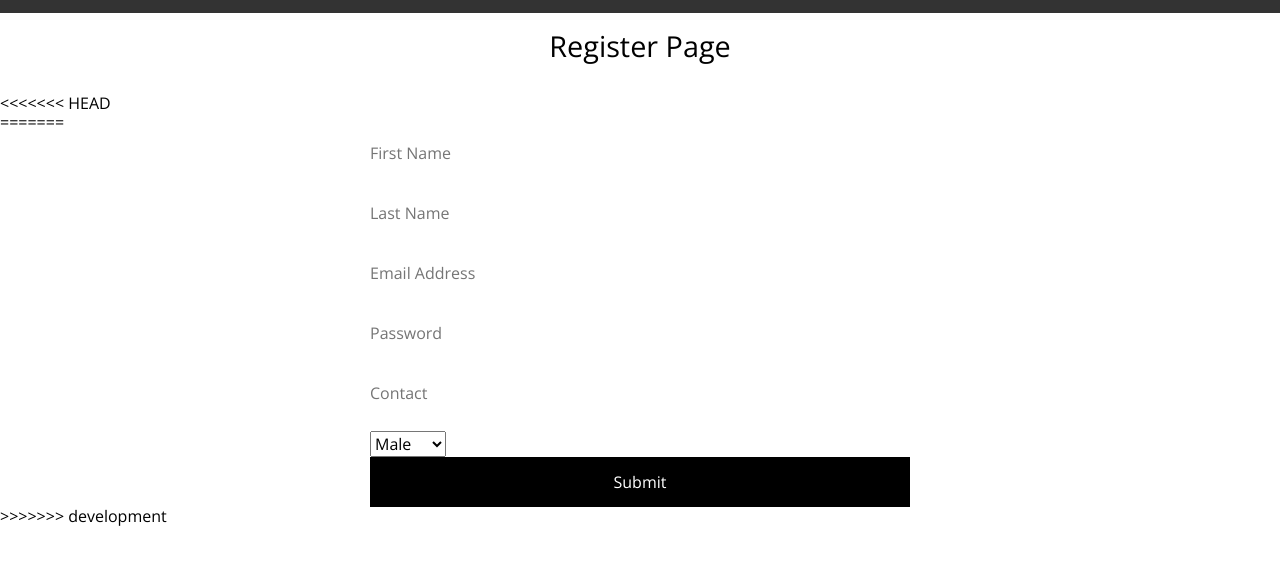
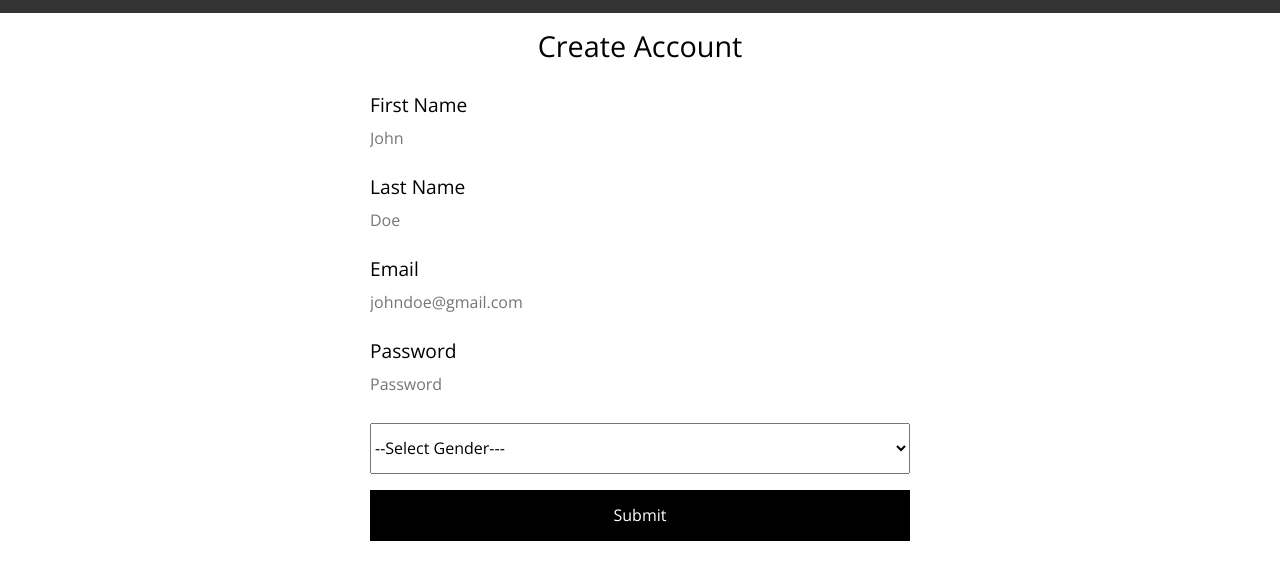
Before and after one commit to kofiarhin/js-shopify-clone, a website built with webpack: page src/register.html in a window 1280 px wide. Shown: the part 50-630 px from the top of the page. Built offline with nearby package versions, Linux system fonts and the light colour scheme.

Commit message:
added login controller and register controller

```diff
--- a/src/css/_base.sass
+++ b/src/css/_base.sass
@@ -52,7 +52,7 @@ input
     label
         font-weight: 400
         font-size: 1.2rem
-    input
+    input, select
         display: block
         width: 100%
         padding: 0.8rem 0rem
--- /dev/null
+++ b/src/js/controller/registerController.js
@@ -0,0 +1,4 @@
+module.exports = function () {
+
+    console.log("register contoller!!!!!")
+}
--- a/src/js/router.js
+++ b/src/js/router.js
@@ -2,7 +2,7 @@ const indexController = require("./controller/indexController");
 const aboutController = require("./controller/aboutController");
 const contactController = require("./controller/contactController");
 const LoginController = require("./controller/loginController")
-
+const RegisterController = require("./controller/registerController")
 // router
 module.exports = function () {
 
@@ -26,7 +26,7 @@ module.exports = function () {
             aboutController();
             return;
         case "/register.html":
-            contactController();
+            RegisterController()
             return;
         case "/login.html":
             LoginController();
--- a/src/register.html
+++ b/src/register.html
@@ -17,55 +17,57 @@
   <header> </header>
   <!-- end header  -->
 
-  <h1 class="title center"> Register Page</h1>
+  <h1 class="title center">Create Account</h1>
 
-<<<<<<< HEAD
+  <div class="form-wrapper">
+    <form action="">
+
+      <!--input-group -->
+      <div class="input-group">
+        <label for="firstname">First Name</label>
+        <input type="text" class="firstname" placeholder="John">
+      </div>
+      <!-- end input-group -->
+
+      <!--input-group -->
+      <div class="input-group">
+        <label for="lastname">Last Name</label>
+        <input type="text" class="lastname" placeholder="Doe">
+      </div>
+      <!-- end input-group -->
+
+      <!--input-group -->
+      <div class="input-group">
+        <label for="email">Email</label>
+        <input type="text" class="email" placeholder="johndoe@gmail.com">
+      </div>
+      <!-- end input-group -->
+
+
+      <!--input-group -->
+      <div class="input-group">
+        <label for="password">Password</label>
+        <input type="password" class="password" placeholder="Password">
+      </div>
+      <!-- end input-group -->
+
+      <!-- input-group -->
+      <div class="input-group">
+        <select name="gender" id="gender">
+          <option value="">--Select Gender---</option>
+          <option value="male">Male</option>
+          <option value="male">Female</option>
+        </select>
+      </div>
+      <!-- end input-group -->
+
+      <button type="submit">Submit</button>
+    </form>
+  </div>
+
   <!-- footer -->
   <footer> </footer>
   <!-- end footer -->
-=======
-
-  <!-- login -->
-  <section id="register">
-
-
-  <!-- container -->
-  <div class="container">
-
-    <!-- form-wrapper -->
-    <div class="form-wrapper">
-
-      <!-- form -->
-      <form action="">
-
-        <input type="text" class="firstname" placeholder="First Name">
-        <input type="text" class="lastname" placeholder="Last Name">
-        <input type="text" class="email" placeholder="Email Address">
-        <input type="text" class="password" placeholder="Password">
-        <input type="text" class="Contact" placeholder="Contact">
-<!-- gender -->
-      <select class="gender">
-          <option value="male"> Male </option>
-          <option value="female"> Female </option>
-      </select>
-<!-- end gender -->
-        <button type="submit" class="btn btn-submit">Submit</button>
-
-      </form>
-      <!-- end form -->
-    </div>
-
-    <!-- end form-wrapper -->
-  </div>
-  <!-- end container -->
-  </section>
-
-  <!-- end login -->
-
-<!-- footer -->
-   <Footer> </footer>
- <!-- end footer -->
->>>>>>> development
 </body>
 
 </html>
```
